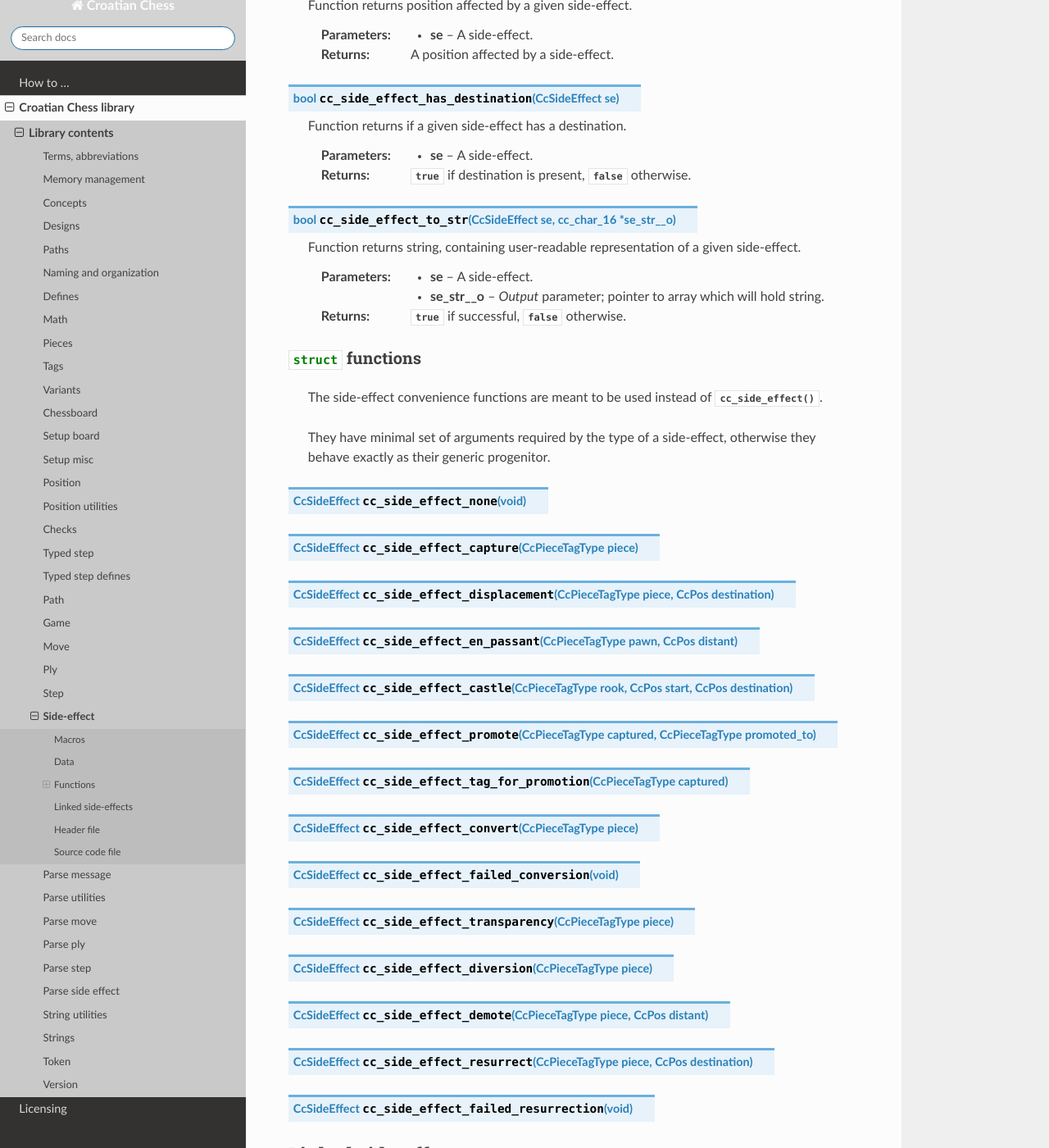
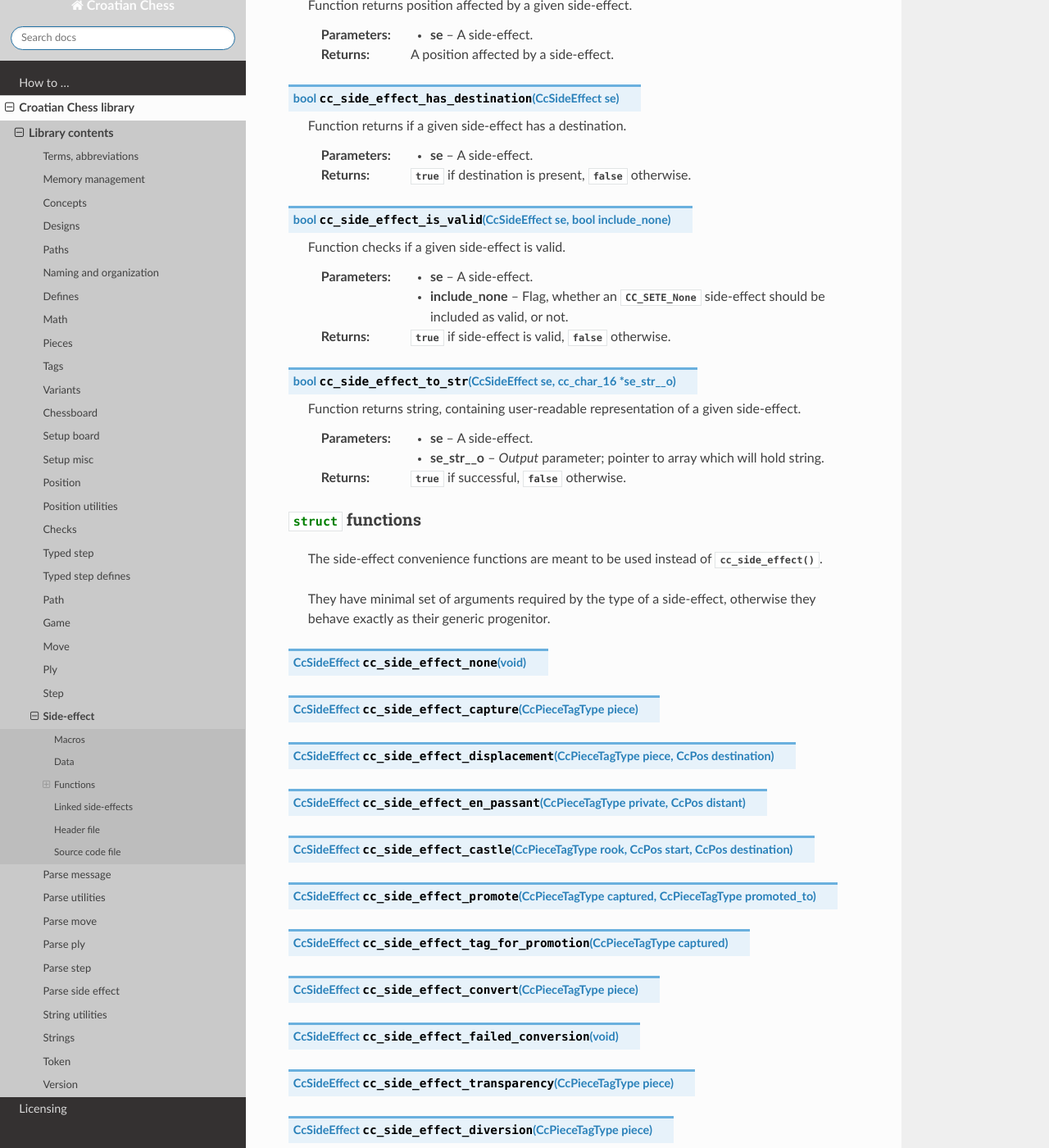
Before and after one commit to mmlacak/crochess, a Sphinx documentation site: the page built from docs/source/libcc/ccsideeffect.rst, in a window 1280 px wide and 1400 px high, scrolled down 6423 px. Shown: the whole window at 82% size. Built offline with Sphinx 7.4.7 and the Read the Docs theme 3.1.0, drawn with Linux system fonts in a browser that asks for light colours; some of the changed text lies outside the part shown.

Commit message:
Wrote docs for cc_side_effect_is_valid(), pawn --> private rename.

```diff
--- a/docs/source/conf.py
+++ b/docs/source/conf.py
@@ -26,10 +26,10 @@ copyright = '2021, Mario Mlačak'
 author = 'Mario Mlačak'
 
 # The short X.Y version
-version = "0.0.1.421:1600+20260114.071338"   # docs-new-lib-short-version-major-minor-feature-commit+meta~breaks-place-marker
+version = "0.0.1.423:1602+20260115.092440"   # docs-new-lib-short-version-major-minor-feature-commit+meta~breaks-place-marker
 
 # The full version, including alpha/beta/rc tags
-release = "0.0.1.421:1600+20260114.071338"   # docs-new-lib-full-version-major-minor-feature-commit+meta~breaks-place-marker
+release = "0.0.1.423:1602+20260115.092440"   # docs-new-lib-full-version-major-minor-feature-commit+meta~breaks-place-marker
 
 
 # -- General configuration ---------------------------------------------------
--- a/docs/source/libcc/ccsideeffect.rst
+++ b/docs/source/libcc/ccsideeffect.rst
@@ -182,9 +182,9 @@ Data
 
             En passant.
 
-            .. c:member:: CcPieceTagType pawn
+            .. c:member:: CcPieceTagType private
 
-                Pawn which has been captured.
+                Private which has been captured.
 
             .. c:member:: CcPos distant
 
@@ -335,6 +335,15 @@ Functions
     :param se: A side-effect.
     :returns: :c:data:`true` if destination is present, :c:data:`false` otherwise.
 
+.. c:function:: bool cc_side_effect_is_valid( CcSideEffect se, bool include_none )
+
+    Function checks if a given side-effect is valid.
+
+    :param se: A side-effect.
+    :param include_none: Flag, whether an :c:enumerator:`CC_SETE_None` side-effect
+        should be included as valid, or not.
+    :returns: :c:data:`true` if side-effect is valid, :c:data:`false` otherwise.
+
 .. c:function:: bool cc_side_effect_to_str( CcSideEffect se, cc_char_16 * se_str__o )
 
     Function returns string, containing user-readable representation
@@ -361,7 +370,7 @@ Functions
 
 .. c:function:: CcSideEffect cc_side_effect_displacement( CcPieceTagType piece, CcPos destination )
 
-.. c:function:: CcSideEffect cc_side_effect_en_passant( CcPieceTagType pawn, CcPos distant )
+.. c:function:: CcSideEffect cc_side_effect_en_passant( CcPieceTagType private, CcPos distant )
 
 .. c:function:: CcSideEffect cc_side_effect_castle( CcPieceTagType rook, CcPos start, CcPos destination )
 
--- a/docs/source/libcc/ccstep.rst
+++ b/docs/source/libcc/ccstep.rst
@@ -295,7 +295,7 @@ New step functions
 
 .. c:function:: CcStep * cc_step_displacement__new( CcStepLinkTypeEnum link, CcPos field, CcPieceTagType piece, CcPos destination )
 
-.. c:function:: CcStep * cc_step_en_passant__new( CcStepLinkTypeEnum link, CcPos field, CcPieceTagType pawn, CcPos distant )
+.. c:function:: CcStep * cc_step_en_passant__new( CcStepLinkTypeEnum link, CcPos field, CcPieceTagType private, CcPos distant )
 
 .. c:function:: CcStep * cc_step_castle__new( CcStepLinkTypeEnum link, CcPos field, CcPieceTagType rook, CcPos start, CcPos destination )
 
@@ -331,7 +331,7 @@ Append step functions
 
 .. c:function:: CcStep * cc_step_displacement_append( CcStep ** steps__iod_a, CcStepLinkTypeEnum link, CcPos field, CcPieceTagType piece, CcPos destination )
 
-.. c:function:: CcStep * cc_step_en_passant_append( CcStep ** steps__iod_a, CcStepLinkTypeEnum link, CcPos field, CcPieceTagType pawn, CcPos distant )
+.. c:function:: CcStep * cc_step_en_passant_append( CcStep ** steps__iod_a, CcStepLinkTypeEnum link, CcPos field, CcPieceTagType private, CcPos distant )
 
 .. c:function:: CcStep * cc_step_castle_append( CcStep ** steps__iod_a, CcStepLinkTypeEnum link, CcPos field, CcPieceTagType rook, CcPos start, CcPos destination )
 
```
Also changed, not shown: 2 other files.
